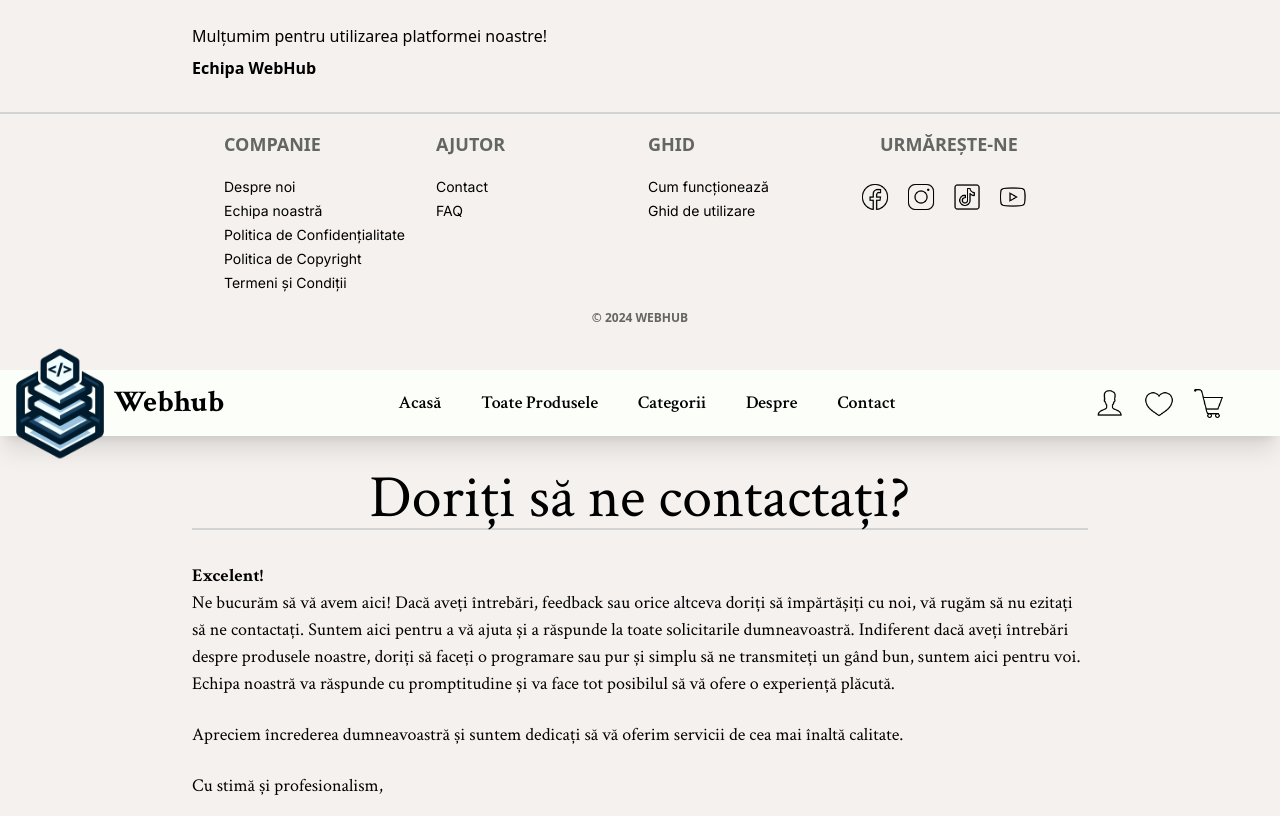
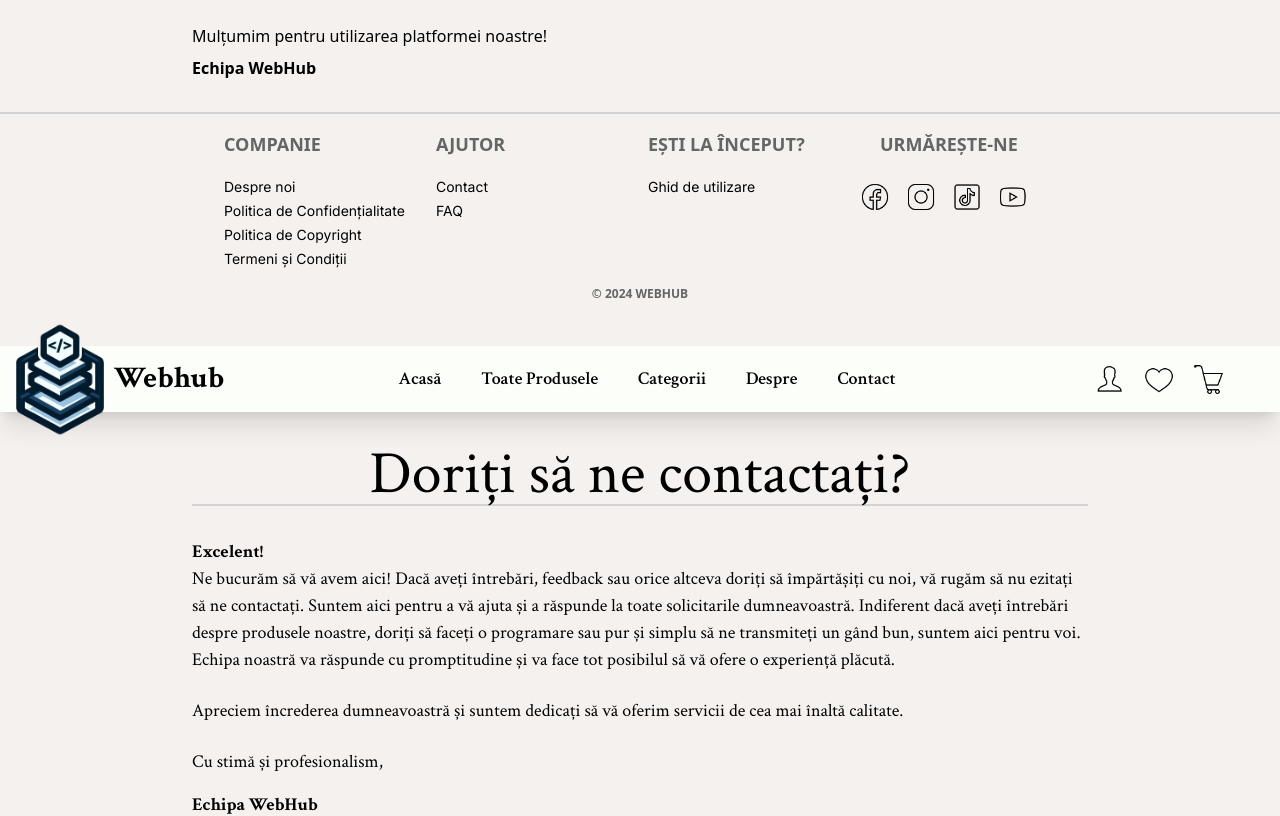
Before and after one commit to matei-george/licenta, a React (Vite) app in the folder frontend/: page / in a window 1280 px wide. Shown: the part 1440-2256 px from the top of the page. Built offline with nearby package versions, Linux system fonts and the light colour scheme.

Commit message:
Update Footer links

```diff
--- a/frontend/src/Components/Footer/Footer.jsx
+++ b/frontend/src/Components/Footer/Footer.jsx
@@ -19,11 +19,6 @@ export const Footer = () => {
                   <li>
                      <a href="#" className="footer__link text-sm">
                         Despre noi
-                     </a>
-                  </li>
-                  <li>
-                     <a href="#" className="footer__link text-sm">
-                        Echipa noastră
                      </a>
                   </li>
                   <li>
@@ -59,13 +54,8 @@ export const Footer = () => {
                </ul>
             </div>
             <div>
-               <h3 className="text-lg font-semibold footer-tag">GHID</h3>
+               <h3 className="text-lg font-semibold footer-tag">EȘTI LA ÎNCEPUT?</h3>
                <ul className="mt-4">
-                  <li>
-                     <a href="#" className="footer__link text-sm">
-                        Cum funcționează
-                     </a>
-                  </li>
                   <li>
                      <a href="#" className="footer__link text-sm">
                         Ghid de utilizare
```
Also changed, not shown: frontend/src/Pages/CumFunc/CumFunc.css (deleted), frontend/src/Pages/CumFunc/CumFunc.jsx (deleted), frontend/src/Pages/EchipaNoastra/EchipaNoastra.jsx (deleted), frontend/src/Pages/EchipaNoastra/EchpaNoastra.css (deleted).
